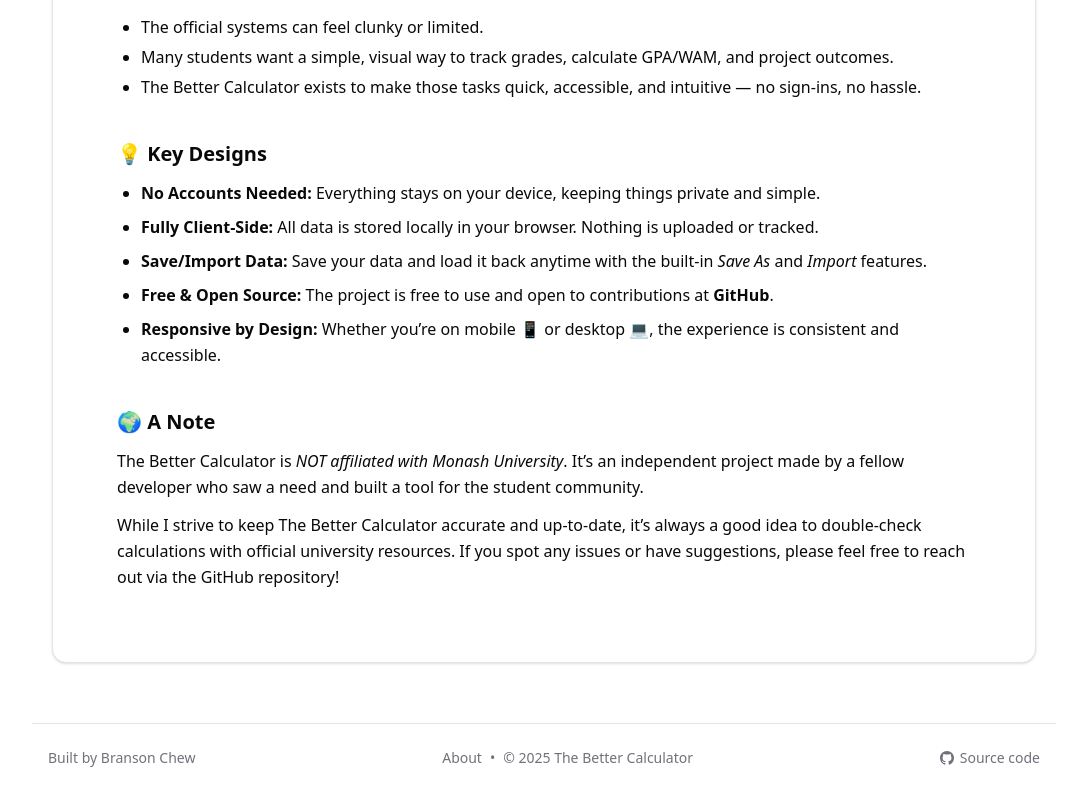
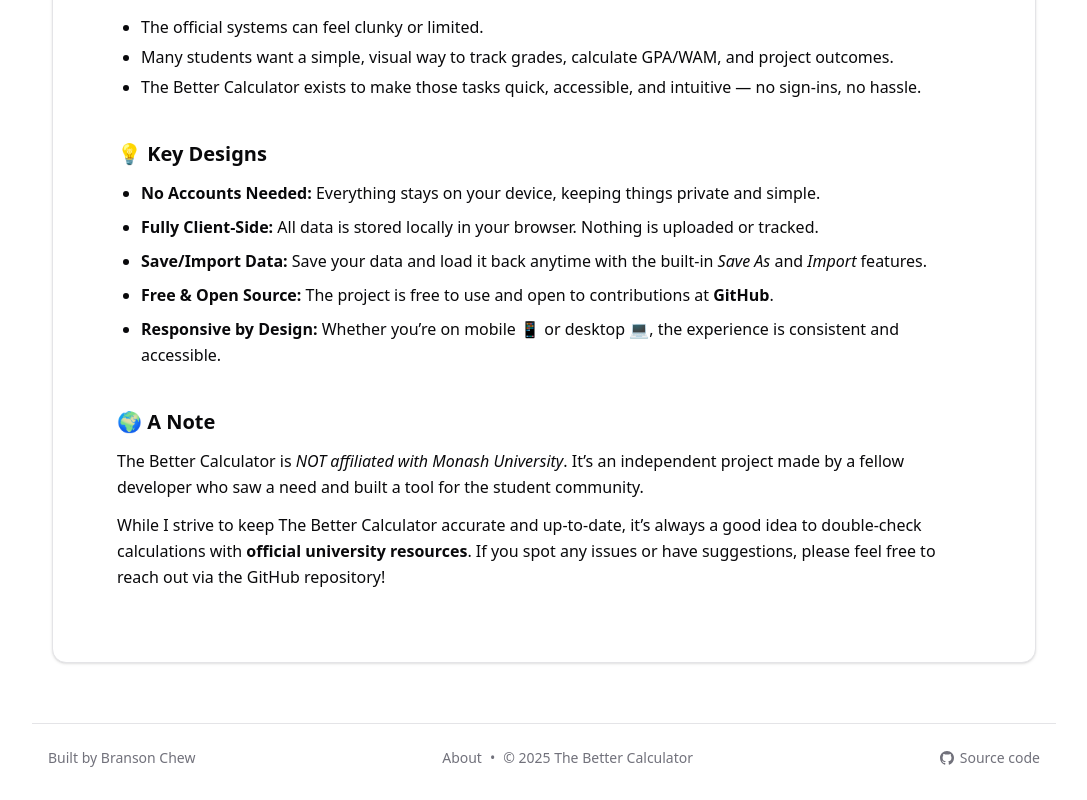
Before and after one commit to bransonchew/the-better-calculator, a Next.js app: page /about in a window 1280 px wide. Shown: the part 960-1760 px from the top of the page, without its empty margins (96-1183 px from the left). Built offline with nearby package versions, Linux system fonts and the light colour scheme; no server answers.

Commit message:
About page

```diff
--- a/src/app/about/page.tsx
+++ b/src/app/about/page.tsx
@@ -146,8 +146,17 @@
               </p>
               <p>
                 While I strive to keep The Better Calculator accurate and
-                up-to-date, it’s always a good idea to double-check calculations with
-                official university resources. If you spot any issues or have suggestions,
+                up-to-date, it’s always a good idea to double-check calculations with { ' ' }
+                <Link
+                  href="https://www.monash.edu/students/admin/assessments/results/gpa"
+                  target="_blank"
+                  rel="noopener noreferrer"
+                  aria-label="View source code on GitHub"
+                  className="font-bold hover:underline underline-offset-4 dark:text-amber-500"
+                >
+                  official university resources
+                </Link>
+                .{ ' ' } If you spot any issues or have suggestions,
                 please feel free to reach out via the GitHub repository!
               </p>
             </section>
--- a/src/components/footer.tsx
+++ b/src/components/footer.tsx
@@ -29,9 +29,9 @@
               About
             </Link>
             <span>•</span>
-            <span>
-            © { new Date().getFullYear() } The Better Calculator
-          </span>
+            <Link href="/" className="hover:underline underline-offset-4">
+              © { new Date().getFullYear() } The Better Calculator
+            </Link>
           </div>
         </div>
 
```
